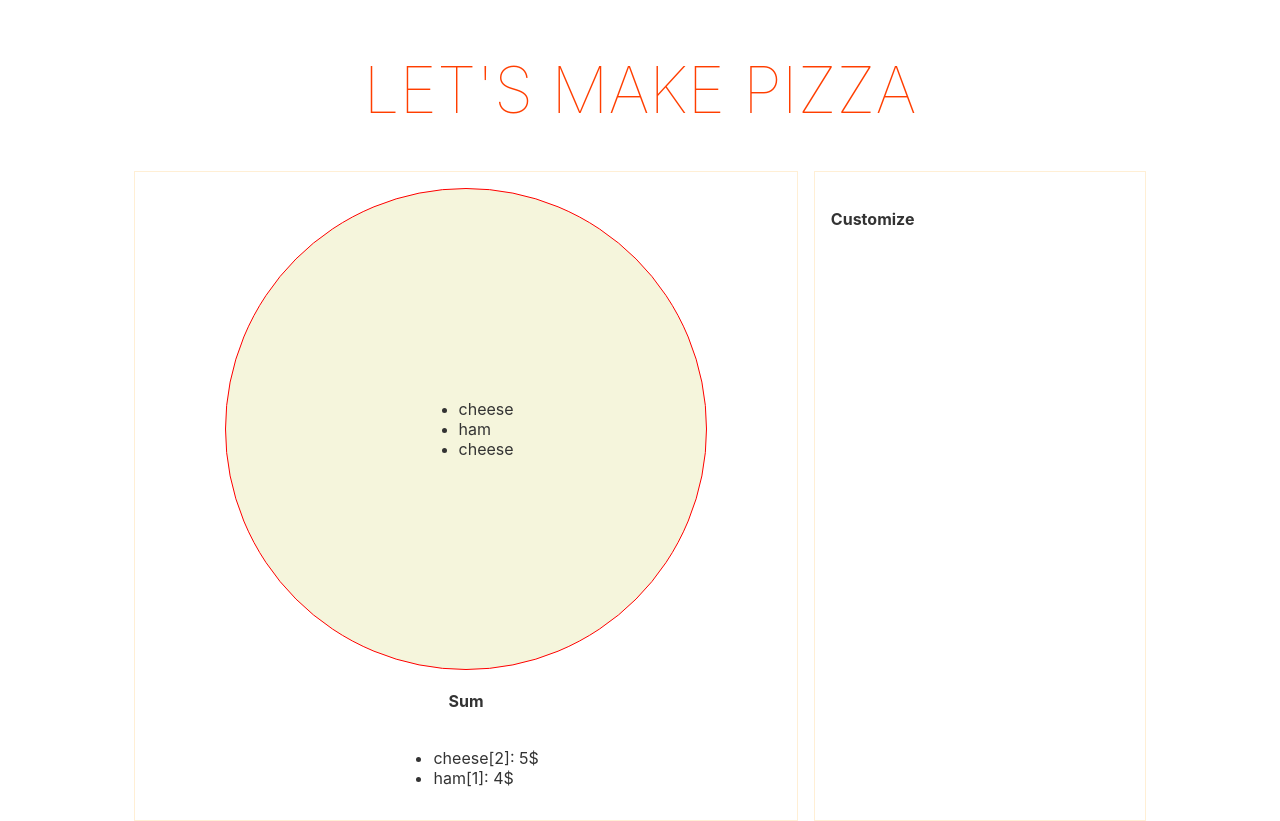
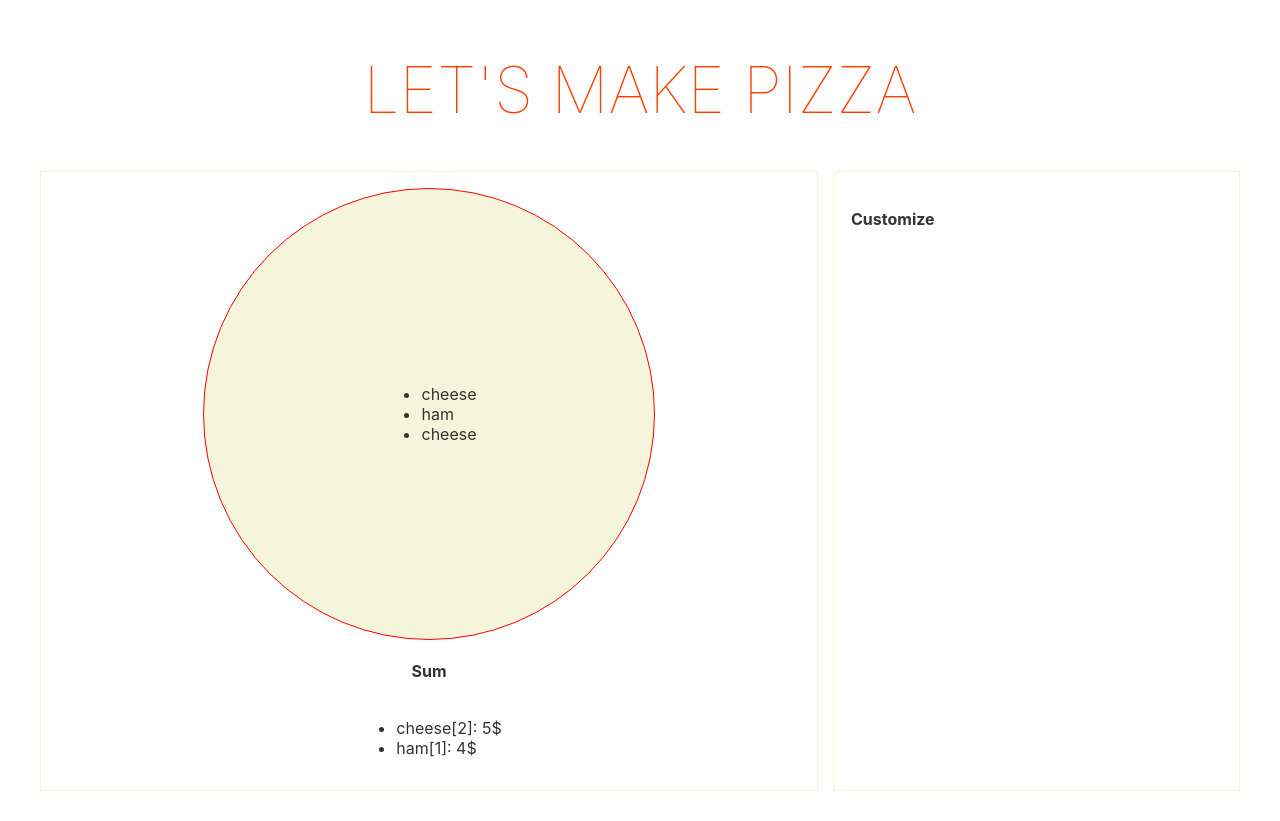
Before and after one commit to peelar/pizza-creator, a Svelte app: page / in a window 1280 px wide. After the commit the page ends 800 px from the top, so only its background shows below. Built offline with nearby package versions, Linux system fonts and the light colour scheme.

Commit message:
Add rwd adjustments

```diff
--- a/src/App.svelte
+++ b/src/App.svelte
@@ -1,24 +1,21 @@
 <script lang="ts">
-	import Display from "./components/Display/Display.svelte";
-	import Creator from "./components/Creator/Creator.svelte";
+  import Display from './components/Display/Display.svelte';
+  import Creator from './components/Creator/Creator.svelte';
 </script>
 
-<header>
-	<h1>Let's make pizza</h1>
-</header>
-<main>
-	<Display />
-	<Creator />
-</main>
-
 <style>
+  header {
+    display: flex;
+    align-items: center;
+    justify-content: center;
+  }
   main {
-		display: grid;
-		grid-template-columns: 2fr 1fr;
+    display: flex;
+    flex-wrap: wrap-reverse;
     gap: 1rem;
     margin: 0 auto;
-		min-height: 600px;
-		width: 80%;
+    width: 100%;
+    max-width: 1200px;
   }
 
   h1 {
@@ -29,3 +26,11 @@
     text-align: center;
   }
 </style>
+
+<header>
+  <h1>Let's make pizza</h1>
+</header>
+<main>
+  <Display />
+  <Creator />
+</main>
--- a/src/components/Creator/Creator.svelte
+++ b/src/components/Creator/Creator.svelte
@@ -3,6 +3,7 @@
 
 <style>
   div {
+    flex: 1;
     border: 1px solid papayawhip;
     padding: 1rem;
   }
--- a/src/components/Display/Display.svelte
+++ b/src/components/Display/Display.svelte
@@ -13,6 +13,7 @@
 
 <style>
   div {
+    flex: 2;
     display: flex;
     align-items: center;
     justify-content: center;
--- a/src/components/Pizza/Pizza.svelte
+++ b/src/components/Pizza/Pizza.svelte
@@ -9,8 +9,10 @@
     display: flex;
     align-items: center;
     justify-content: center;
-    width: 30rem;
-    height: 30rem;
+    width: 80vw;
+    height: 80vw;
+    max-width: 450px;
+    max-height: 450px;
     border: 1px solid red;
     background-color: beige;
     border-radius: 50%;
```
Lines whose indentation alone changed are shown as unchanged.
